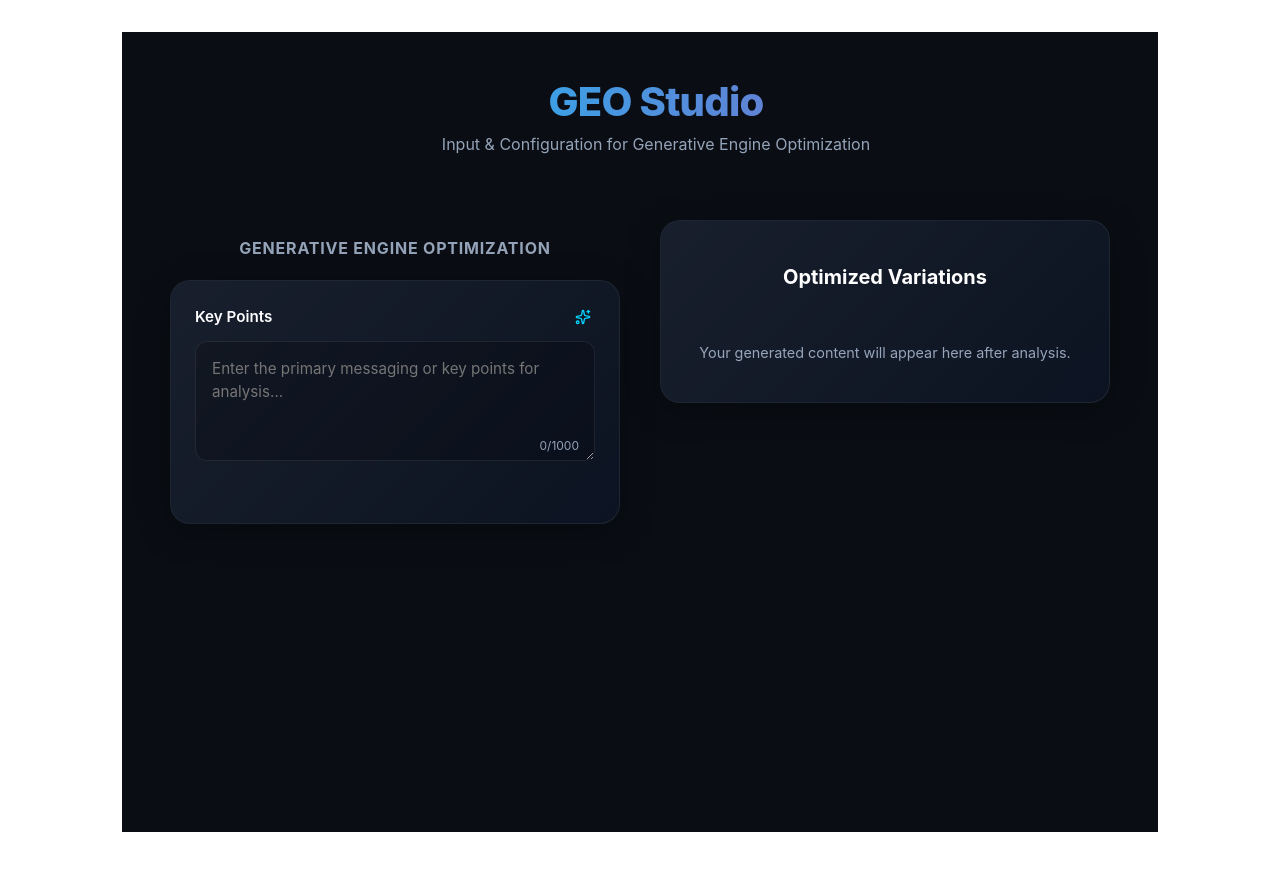
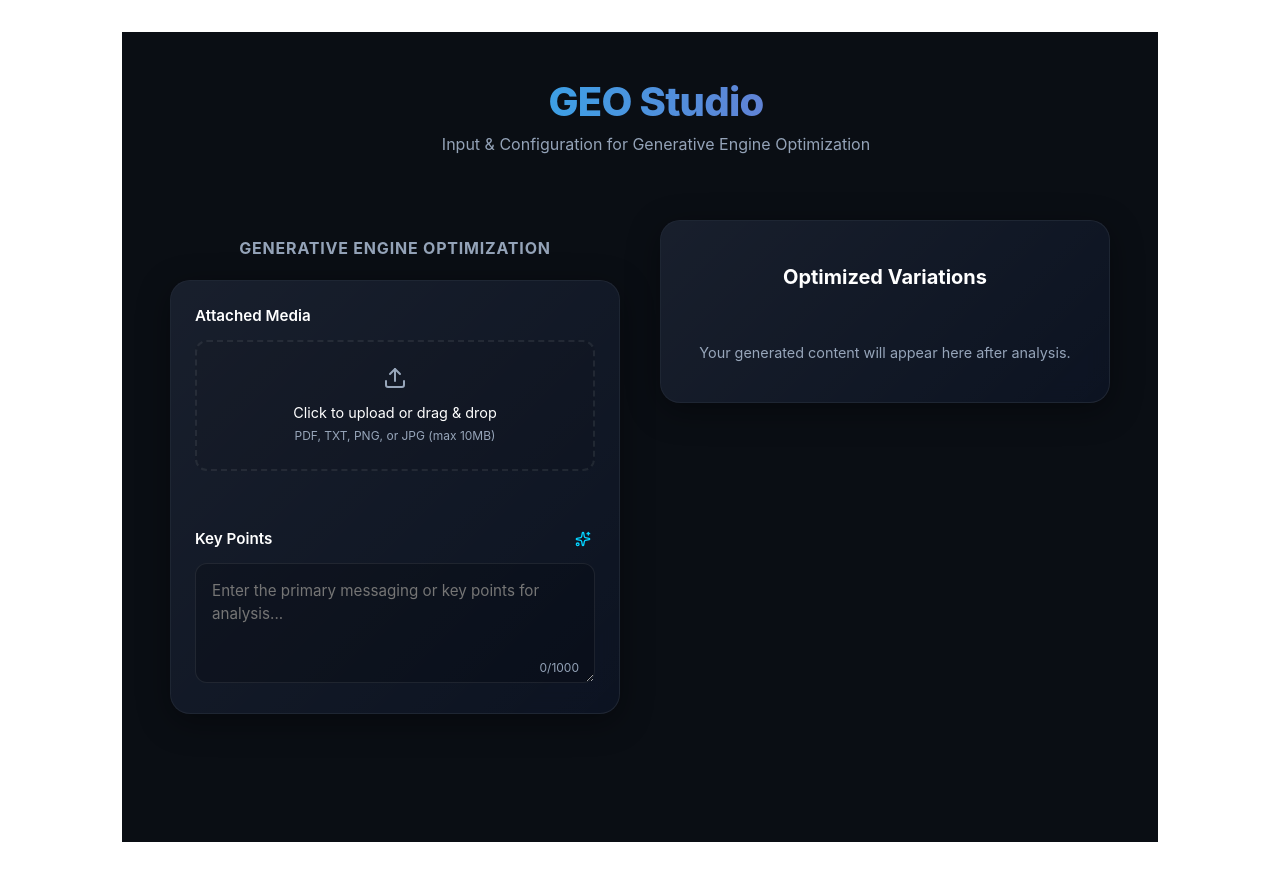
Before and after one commit to MalithAmodya/Orean_360_V1, a React (Vite) app: page / in a window 1280 px wide. Built offline with nearby package versions, Linux system fonts and the light colour scheme.

Commit message:
feat: implement file upload UI with drag-and-drop and preview

```diff
--- a/src/GEOStudio.jsx
+++ b/src/GEOStudio.jsx
@@ -10,7 +10,9 @@ const GEOStudio = () => {
     tone: 'Professional',
     goal: 'Engagement',
     tags: [],
+    attachedFile: null,
     advanced: {
+
       density: 50,
       creativity: 50,
       audience: 'General',
--- a/src/LeftPanel.css
+++ b/src/LeftPanel.css
@@ -68,3 +68,110 @@
 .ai-icon-btn:hover {
     background: rgba(0, 210, 255, 0.1);
 }
+
+/* Step 13: File Upload Styles */
+.upload-dropzone {
+    border: 2px dashed var(--geo-glass-border);
+    border-radius: 0.75rem;
+    padding: 1.5rem;
+    text-align: center;
+    transition: all 0.3s ease;
+    cursor: pointer;
+    background: rgba(0, 0, 0, 0.1);
+}
+
+.upload-dropzone:hover,
+.upload-dropzone.dragging {
+    border-color: var(--geo-neon-blue);
+    background: rgba(0, 210, 255, 0.05);
+}
+
+.upload-content {
+    display: flex;
+    flex-direction: column;
+    align-items: center;
+    gap: 0.75rem;
+    cursor: pointer;
+}
+
+.upload-icon {
+    color: var(--geo-text-secondary);
+    transition: color 0.3s ease;
+}
+
+.upload-dropzone:hover .upload-icon {
+    color: var(--geo-neon-blue);
+}
+
+.upload-text {
+    display: flex;
+    flex-direction: column;
+    gap: 0.25rem;
+}
+
+.primary-text {
+    font-size: 0.9rem;
+    color: var(--geo-text-primary);
+}
+
+.secondary-text {
+    font-size: 0.75rem;
+    color: var(--geo-text-secondary);
+}
+
+.file-preview-card {
+    display: flex;
+    justify-content: space-between;
+    align-items: center;
+    padding: 0.75rem 1rem;
+    background: rgba(255, 255, 255, 0.05);
+    border: 1px solid var(--geo-glass-border);
+    border-radius: 0.75rem;
+}
+
+.file-info {
+    display: flex;
+    align-items: center;
+    gap: 0.75rem;
+}
+
+.file-icon {
+    color: var(--geo-neon-blue);
+}
+
+.file-details {
+    display: flex;
+    flex-direction: column;
+}
+
+.file-name {
+    font-size: 0.85rem;
+    color: var(--geo-text-primary);
+    max-width: 200px;
+    overflow: hidden;
+    text-overflow: ellipsis;
+    white-space: nowrap;
+}
+
+.file-size {
+    font-size: 0.7rem;
+    color: var(--geo-text-secondary);
+}
+
+.remove-file-btn {
+    background: none;
+    border: none;
+    color: var(--geo-text-secondary);
+    cursor: pointer;
+    padding: 4px;
+    border-radius: 50%;
+    display: flex;
+    align-items: center;
+    justify-content: center;
+    transition: all 0.2s ease;
+}
+
+.remove-file-btn:hover {
+    background: rgba(239, 68, 68, 0.1);
+    color: #ef4444;
+}
--- a/src/LeftPanel.jsx
+++ b/src/LeftPanel.jsx
@@ -1,14 +1,48 @@
-import React from 'react';
-import { Sparkles } from 'lucide-react';
+import React, { useState } from 'react';
+import { Sparkles, Upload, X, FileText, Image as ImageIcon } from 'lucide-react';
 import GlassCard from './components/ui/GlassCard';
 import './LeftPanel.css';
 
 const LeftPanel = ({ formData, setFormData, onRun, isAnalyzing }) => {
+    const [isDragging, setIsDragging] = useState(false);
+
     const handleTextChange = (e) => {
         const value = e.target.value;
         if (value.length <= 1000) {
             setFormData({ ...formData, keyPoints: value });
         }
+    };
+
+    const handleFileChange = (file) => {
+        if (file) {
+            // Basic validation
+            const validTypes = ['image/jpeg', 'image/png', 'application/pdf', 'text/plain'];
+            if (validTypes.includes(file.type)) {
+                setFormData({ ...formData, attachedFile: file });
+            } else {
+                alert('Please upload a valid file (Image, PDF, or TXT)');
+            }
+        }
+    };
+
+    const onDragOver = (e) => {
+        e.preventDefault();
+        setIsDragging(true);
+    };
+
+    const onDragLeave = () => {
+        setIsDragging(false);
+    };
+
+    const onDrop = (e) => {
+        e.preventDefault();
+        setIsDragging(false);
+        const file = e.dataTransfer.files[0];
+        handleFileChange(file);
+    };
+
+    const removeFile = () => {
+        setFormData({ ...formData, attachedFile: null });
     };
 
     return (
@@ -20,8 +54,53 @@ const LeftPanel = ({ formData, setFormData, onRun, isAnalyzing }) => {
                         Generative Engine Optimization
                     </h3>
 
-                    <GlassCard>
+                    <GlassCard style={{ display: 'flex', flexDirection: 'column', gap: '1.5rem' }}>
+                        {/* Attached Media Upload */}
                         <div className="input-group">
+                            <label className="input-label">Attached Media</label>
+                            {!formData.attachedFile ? (
+                                <div
+                                    className={`upload-dropzone ${isDragging ? 'dragging' : ''}`}
+                                    onDragOver={onDragOver}
+                                    onDragLeave={onDragLeave}
+                                    onDrop={onDrop}
+                                >
+                                    <input
+                                        type="file"
+                                        id="file-upload"
+                                        hidden
+                                        onChange={(e) => handleFileChange(e.target.files[0])}
+                                    />
+                                    <label htmlFor="file-upload" className="upload-content">
+                                        <Upload size={24} className="upload-icon" />
+                                        <div className="upload-text">
+                                            <span className="primary-text">Click to upload or drag & drop</span>
+                                            <span className="secondary-text">PDF, TXT, PNG, or JPG (max 10MB)</span>
+                                        </div>
+                                    </label>
+                                </div>
+                            ) : (
+                                <div className="file-preview-card">
+                                    <div className="file-info">
+                                        {formData.attachedFile.type.startsWith('image/') ? (
+                                            <ImageIcon size={20} className="file-icon" />
+                                        ) : (
+                                            <FileText size={20} className="file-icon" />
+                                        )}
+                                        <div className="file-details">
+                                            <span className="file-name">{formData.attachedFile.name}</span>
+                                            <span className="file-size">{(formData.attachedFile.size / 1024).toFixed(1)} KB</span>
+                                        </div>
+                                    </div>
+                                    <button className="remove-file-btn" onClick={removeFile}>
+                                        <X size={16} />
+                                    </button>
+                                </div>
+                            )}
+                        </div>
+
+                        {/* Key Points Textarea */}
+                        <div className="input-group" style={{ marginBottom: 0 }}>
                             <label className="input-label">
                                 Key Points
                                 <button className="ai-icon-btn" title="AI Suggestion">
```
